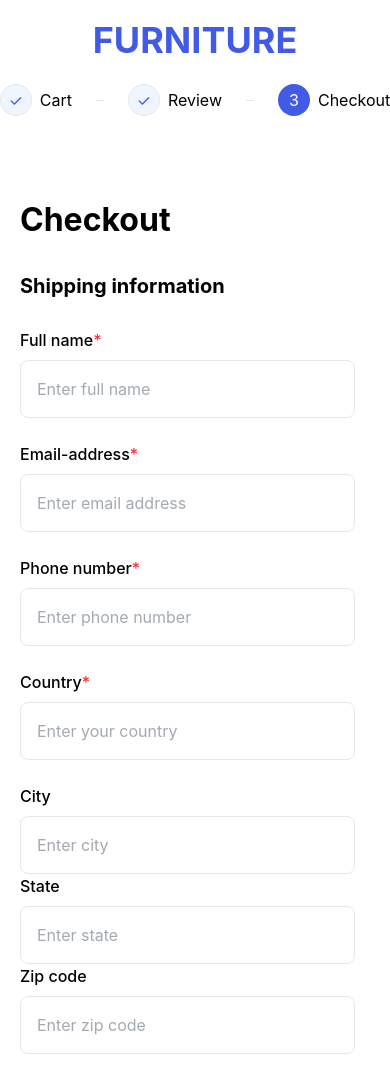
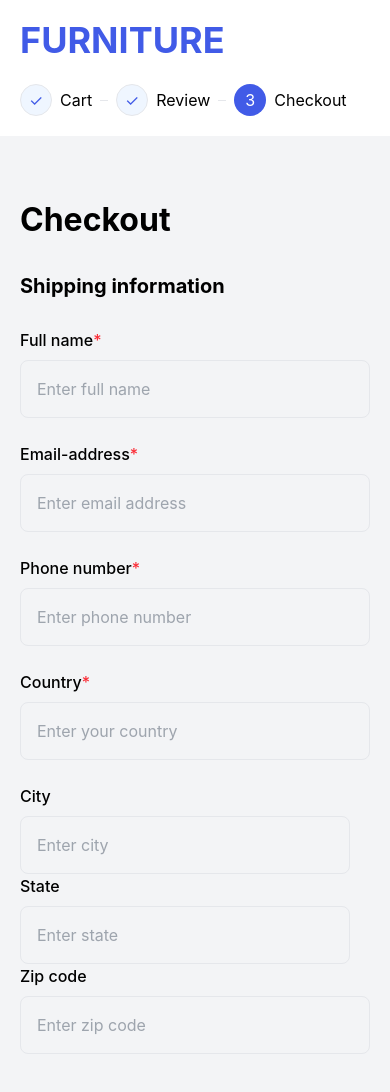
Before and after one commit to montvidjulia30-debug/Tailwind, a website built with webpack: page index.html in a window 390 px wide. Shown: the top 1092 px of the page. Built offline with nearby package versions, Linux system fonts and the light colour scheme.

Commit message:
Update Tailwind

```diff
--- a/index.html
+++ b/index.html
@@ -8,10 +8,10 @@
 </head>
 <body>
 
-<header class="flex flex-col items-center justify-between px-[20px] py-[20px] md:flex-row md:px-[20px] lg:px-[80px]">
-    <div class="flex w-full max-w-[1280px] flex-col items-center justify-between gap-6 md:flex-row">
+<header class="flex flex-col  justify-between px-[20px] py-[20px] md:flex-row md:px-[20px] lg:px-[80px]">
+    <div class="mx-auto flex w-full max-w-[1280px] flex-col items-start justify-between gap-6 md:flex-row md:items-center">
         <div class="text-4xl font-bold tracking-normal text-brand">FURNITURE</div>
-        <nav class="flex items-center gap-6">
+        <nav class="flex items-center gap-2">
             <div class="flex justify-center items-center gap-[8px]">
                 <div class="group w-[32px] h-[32px] rounded-full bg-blue-50 border border-gray-200 hover:bg-brand flex justify-center items-center text-brand">
                 <span class="group-hover:hidden">✓</span>
@@ -40,9 +40,9 @@
     </div>
 </header>
 
-<main class="flex flex-col py-[20px] px-[20px] md:flex-row md:justify-center md:px-[80px]">
+<main class="mx-auto flex w-full max-w-[1280px] flex-col justify-between bg-gray-100 px-[20px] py-[20px] md:flex-row md:px-0">
 
-    <div class="flex flex-col">
+    <div class="flex w-full min-w-0 flex-col md:basis-[52.5%]">
         <div class="text-[32px] font-bold pt-[40px]">Checkout</div>
         <div class="text-xl font-bold py-[28px] ">Shipping information</div>
 
@@ -51,39 +51,39 @@
 
             <label for="full-name" class="text-base font-medium pb-[8px] after:content-['*'] after:text-red-500">Full name</label>
             <input type="text" name="Full name" id="full-name" placeholder="Enter full name"
-                   class=" w-[335px] border border-gray-200 rounded-lg py-[16px] pl-[16px] text-gray-600 mb-[24px] md:w-[672px]">
+                   class="w-full rounded-lg border border-gray-200 py-[16px] pl-[16px] text-gray-600 mb-[24px]">
 
 
             <label for="email-address" class="text-base font-medium pb-[8px] after:content-['*'] after:text-red-500">Email-address</label>
             <input type="text" name="Email address" id="email-address" placeholder="Enter email address"
-                   class=" w-[335px] border border-gray-200 rounded-lg py-[16px] pl-[16px] text-gray-600 mb-[24px] md:w-[672px]">
+                   class="w-full rounded-lg border border-gray-200 py-[16px] pl-[16px] text-gray-600 mb-[24px]">
 
             <label for="phone-number" class="text-base font-medium pb-[8px] after:content-['*'] after:text-red-500">Phone number</label>
             <input type="text" name="Email address" id="phone-number" placeholder="Enter phone number"
-                   class=" w-[335px] border border-gray-200 rounded-lg py-[16px] pl-[16px] text-gray-600 mb-[24px] md:w-[672px]">
+                   class="w-full rounded-lg border border-gray-200 py-[16px] pl-[16px] text-gray-600 mb-[24px]">
 
             <label for="country" class="text-base font-medium pb-[8px] after:content-['*'] after:text-red-500">Country</label>
             <input type="text" name="Email address" id="country" placeholder="Enter your country"
-                   class=" w-[335px] border border-gray-200 rounded-lg py-[16px] pl-[16px] text-gray-600 mb-[24px] md:w-[672px]">
+                   class="w-full rounded-lg border border-gray-200 py-[16px] pl-[16px] text-gray-600 mb-[24px]">
 
 
             <div class="flex flex-col md:flex-row">
                 <div class="flex flex-col mr-[20px]">
                     <label for="city" class="text-base font-medium pb-[8px]">City</label>
                     <input type="text" name="City" id="city" placeholder="Enter city"
-                           class=" w-[335px] border border-gray-200 rounded-lg py-[16px] pl-[16px] text-gray-600 md:w-[210px]">
+                           class="w-full rounded-lg border border-gray-200 py-[16px] pl-[16px] text-gray-600">
                 </div>
 
                 <div class="flex flex-col mr-[20px]">
                     <label for="state" class="text-base font-medium pb-[8px]">State</label>
                     <input type="text" name="State" id="state" placeholder="Enter state"
-                           class=" w-[335px] border border-gray-200 rounded-lg py-[16px] pl-[16px] text-gray-600 md:w-[210px]">
+                           class="w-full rounded-lg border border-gray-200 py-[16px] pl-[16px] text-gray-600">
                 </div>
 
                 <div class="flex flex-col">
                     <label for="zip-code" class="text-base font-medium pb-[8px]">Zip code</label>
                     <input type="text" name="State" id="zip-code" placeholder="Enter zip code"
-                           class=" w-[335px] border border-gray-200 rounded-lg py-[16px] pl-[16px] text-gray-600 md:w-[210px]">
+                           class="w-full rounded-lg border border-gray-200 py-[16px] pl-[16px] text-gray-600">
                 </div>
 
             </div>
@@ -92,8 +92,8 @@
         </form>
     </div>
 
-    <div class="flex flex-col">
-        <div class="flex flex-col py-[108px] md:px-[80px]">
+    <div class="flex w-full min-w-0 flex-col md:basis-[47.5%]">
+        <div class="flex flex-col py-[108px]">
             <div class="text-xl font-bold pb-[24px]">Review your card</div>
 
             <div class="flex flex-col">
@@ -164,9 +164,3 @@
 
 </body>
 </html>
-
-
-
-
-</body>
-</html>
```
Also changed, not shown: webpack.config.js (renamed from Webpack.config.js).
